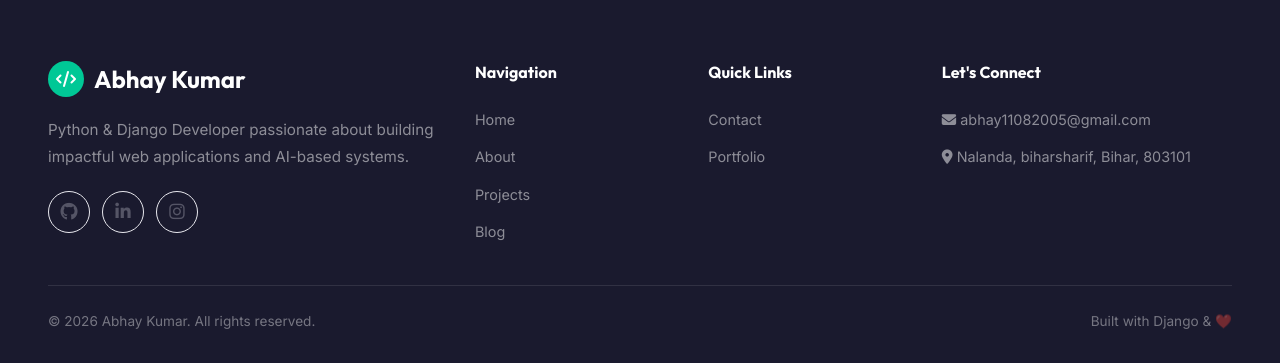
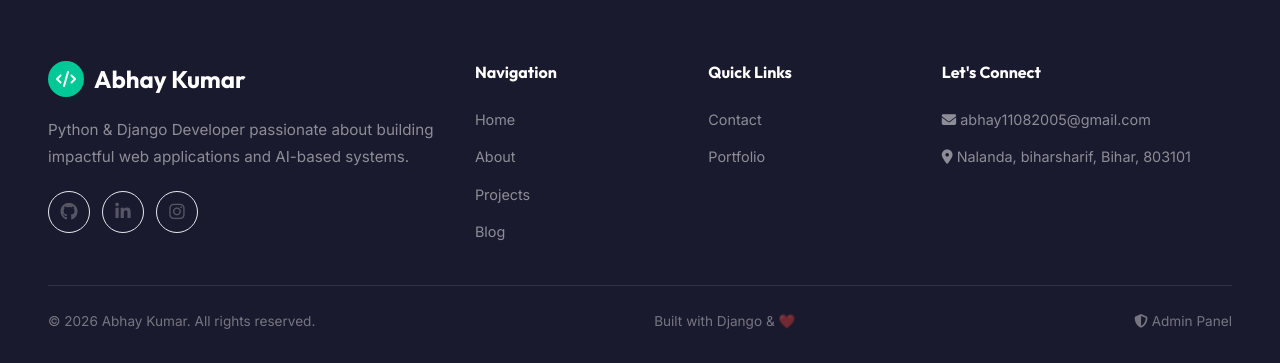
Before and after one commit to abhay6205/Portfolio, a Django app: page /blog/ in a window 1280 px wide. Shown: the part 913-1276 px from the top of the page. Run offline with Django 5.2, Linux system fonts and the light colour scheme; parts of the project's set-up code (start-up, migrations or seed data) failed here and were passed over.

Commit message:
feat: add admin login link to footer

```diff
--- a/portfolio/main/templates/main/footer.html
+++ b/portfolio/main/templates/main/footer.html
@@ -58,5 +58,8 @@
     <div class="footer-bottom">
         <p>&copy; 2026 Abhay Kumar. All rights reserved.</p>
         <p>Built with Django & ❤️</p>
+        <a href="{% url 'admin_login' %}" class="footer-admin-link">
+            <i class="fa-solid fa-shield-halved"></i> Admin Panel
+        </a>
     </div>
 </footer>
```
